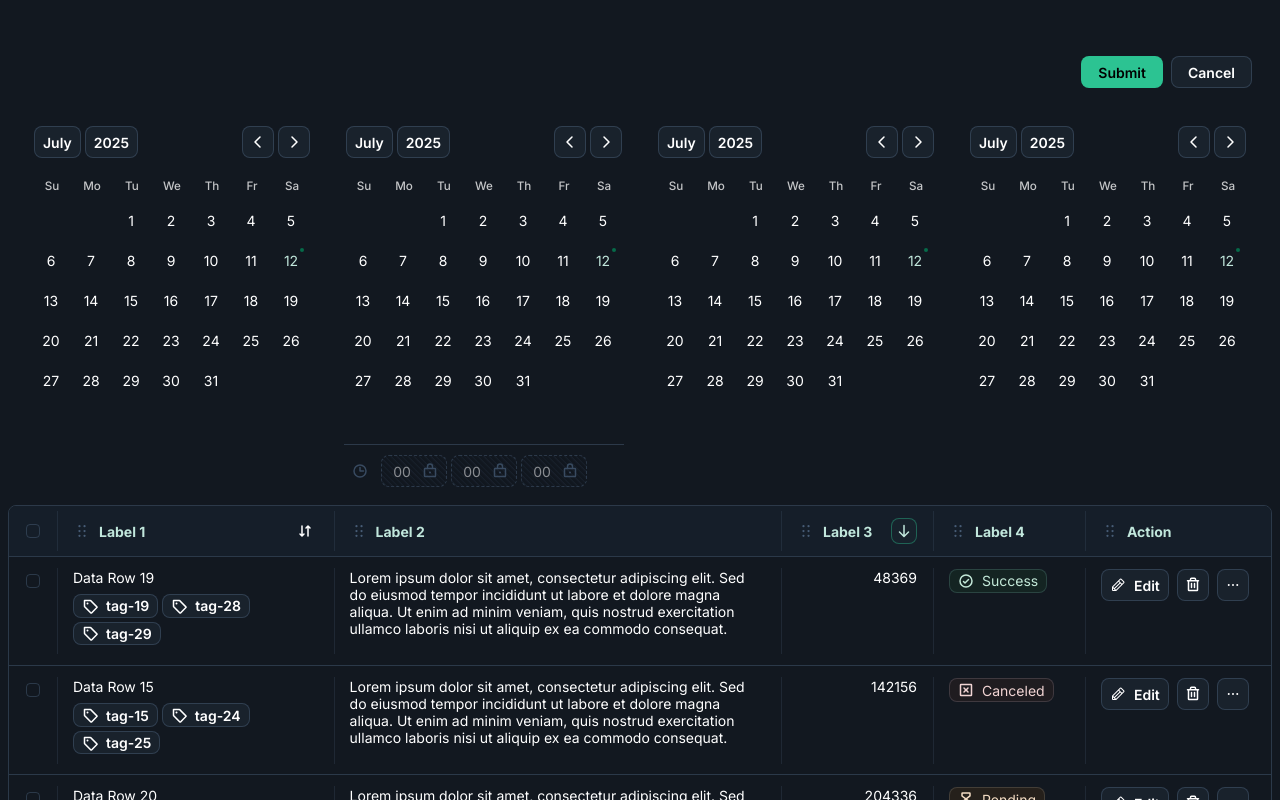
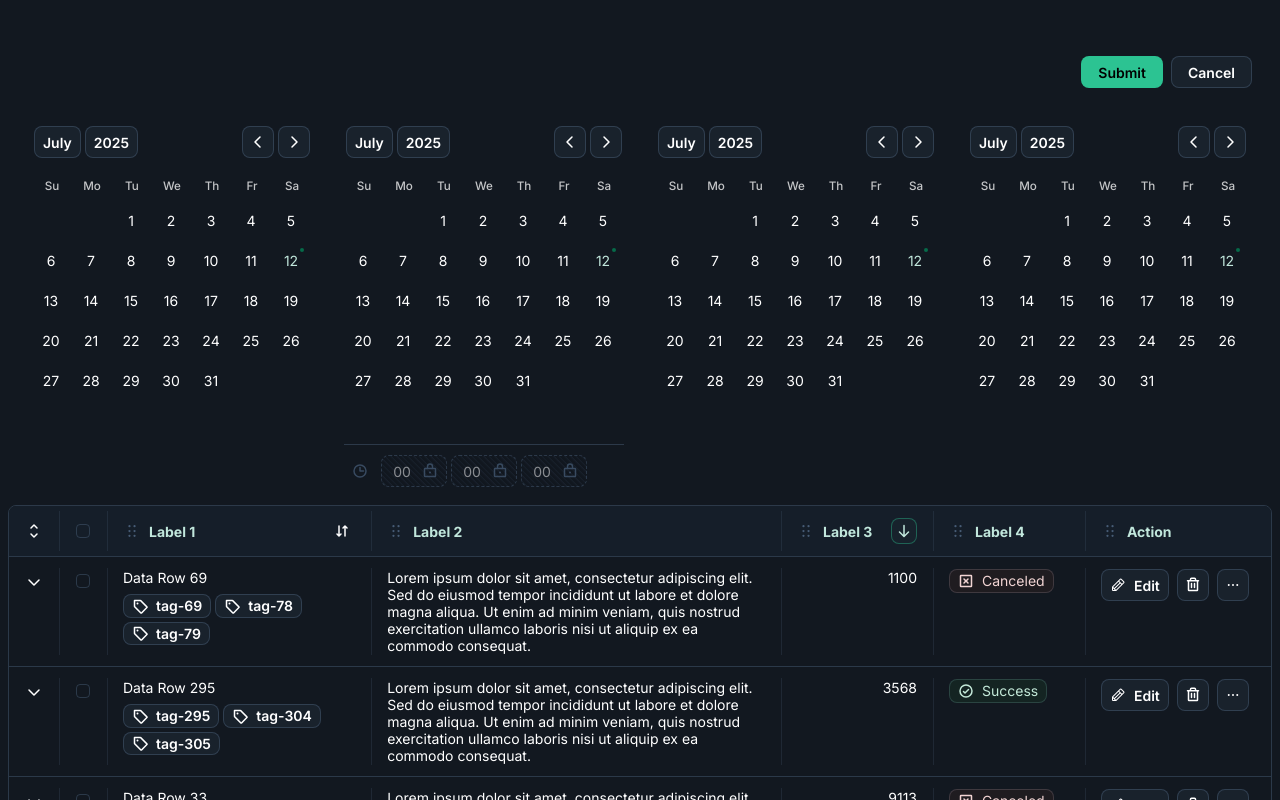
Before and after one commit to hilmiha/asdasc-ui, a React (Vite) app: page / in a window 1280 px wide. Shown: the part 2000-2800 px from the top of the page. Built offline with nearby package versions, Linux system fonts and the light colour scheme.

Commit message:
- table component now can have expanable page for each row

```diff
--- a/src/App.tsx
+++ b/src/App.tsx
@@ -178,7 +178,7 @@ function App() {
     const [valueCheckbox, setValueCheckbox] = useState<string[]>([])
 
     const allDataTable = useMemo(()=>{
-        return generateDataDummy(25)
+        return generateDataDummy(300)
     },[])
     const [tableData, setTableData] = useState<tableRowDataType[]>([])
     const tableColumn = useMemo<tableColumnType[]>(()=>{
@@ -257,7 +257,7 @@ function App() {
                     }}
                 >
                     <p style={{marginBottom:'var(--space-300)'}}>Level three surface</p>
-                    <div style={{display:'flex'}}>
+                    <div style={{display:'flex', flexWrap:'wrap'}}>
                         <SplitButton
                             txtLabel='Toggle Theme'
                             options={[
@@ -777,7 +777,8 @@ function App() {
                         setTableConfig((prev)=>{
                             const tamp:tableConfigType = {
                                 ...prev,
-                                maxRow:newMaxRow
+                                maxRow:newMaxRow,
+                                currentPage:1
                             }
                             return tamp
                         })
@@ -803,6 +804,7 @@ function App() {
                     isColumnSwapable={true}
                     isShowFooter={true}
                     isCheckbox={true}
+                    isExpandable={true}
                 />
             </div>
             <div style={{padding:'var(--space-300)'}}>
@@ -1135,8 +1137,7 @@ const loremText = `Lorem ipsum dolor sit amet, consectetur adipiscing elit. Sed
 const generateDataDummy = (length:number) =>{
     const tableDataDummy: tableRowDataType[] = Array.from({ length: length??25 }, (_, index) => {
         const status = statuses[index % statuses.length];
-
-        return {
+        const tamp:tableRowDataType = {
             id: String(index + 1),
             label1: [
                 `Data Row ${index + 1}`,
@@ -1156,10 +1157,21 @@ const generateDataDummy = (length:number) =>{
                     txtLabel={status.label}
                     iconBefore={status.icon}
                 />
-            )
-        };
+            ),
+            expandedPage:(<TableExpandPage index={index+1}/>)
+        }
+        return tamp;
     })
     return tableDataDummy
+}
+
+const TableExpandPage = ({index}:{index:number}) =>{
+    return(
+        <div style={{maxHeight:'50vh', overflow:'auto'}}>
+            <p>{`helloworld ${index}`}</p>
+            <p>Lorem ipsum dolor sit amet consectetur adipisicing elit. Recusandae dolorem sunt, nihil facere voluptas natus voluptate eligendi. Minus fuga blanditiis temporibus officiis dolorem iusto voluptate labore, quasi quis mollitia ipsa! Lorem ipsum dolor sit amet consectetur, adipisicing elit. Eligendi veritatis consectetur tenetur odit quae, error vel consequuntur distinctio, sit commodi illo architecto facilis sunt? Provident cum corrupti maiores aliquid aspernatur.</p>
+        </div>
+    )
 }
 
 const indonesiaProvinces:optionItemType[] = [
--- a/src/components/table-data/components/table-column.tsx
+++ b/src/components/table-data/components/table-column.tsx
@@ -1,4 +1,4 @@
-import { PiArrowDownBold, PiArrowsDownUpBold, PiArrowUpBold, PiDotsSixVerticalBold } from "react-icons/pi"
+import { PiArrowDownBold, PiArrowsDownUpBold, PiArrowUpBold, PiCaretUpDownBold, PiDotsSixVerticalBold } from "react-icons/pi"
 import type { tableColumnType, tableConfigType } from ".."
 import IconButton from "../../icon-button"
 import { useContext, useEffect } from "react"
@@ -23,7 +23,8 @@ const TableColumn = ({
     isColumnSwapable,
 
     columnCheckboxState,
-    thisOnClickColumnCheckbox,
+    onClickColumnCheckbox,
+    onClickExpandAll,
     shape
 }:{
     ref:React.RefObject<HTMLTableRowElement | null>
@@ -36,7 +37,8 @@ const TableColumn = ({
     isColumnSwapable:boolean
 
     columnCheckboxState:number,
-    thisOnClickColumnCheckbox:()=>void
+    onClickColumnCheckbox:()=>void
+    onClickExpandAll:()=>void
     shape?:globalShapeType
 }) =>{
 
@@ -90,19 +92,19 @@ const TableColumn = ({
             >
                 {column.map((headerData) => (
                     <th
-                        className={headerData.key==='#checkbox'?'no-swap':undefined}
+                        className={(headerData.key==='#checkbox'||headerData.key==='#expandable')?'no-swap':undefined}
                         key={headerData.key}
                         style={{
                             width: headerData.size.size,
                             minWidth: headerData.size.min,
-                            paddingLeft:headerData.key==='#checkbox'?('var(--space-150)'):(undefined),
-                            paddingRight:headerData.key==='#checkbox'?('var(--space-150)'):(undefined),
+                            paddingLeft:(headerData.key==='#checkbox'||headerData.key==='#expandable')?('var(--space-150)'):(undefined),
+                            paddingRight:(headerData.key==='#checkbox'||headerData.key==='#expandable')?('var(--space-150)'):(undefined),
                             display:(!columnShowList.includes(headerData.key))?('none'):(undefined)
                         }}
                     >
                         <div className='cell-header'>
                             {
-                                (isColumnSwapable && headerData.key!=='#checkbox' && screenSize!=="mobile")&&(
+                                (isColumnSwapable && headerData.key!=='#checkbox' && headerData.key!=='#expandable' && screenSize!=="mobile")&&(
                                     <div className='drag-handle'>
                                         <PiDotsSixVerticalBold className='global-icon' size={18}/>
                                     </div>
@@ -115,8 +117,21 @@ const TableColumn = ({
                                             className="table-checkbox-button"
                                             isSelected={columnCheckboxState===2}
                                             isIndeterminate={columnCheckboxState===1}
-                                            onClick={thisOnClickColumnCheckbox}
+                                            onClick={onClickColumnCheckbox}
                                             shape={shape}
+                                        />
+                                    </div>
+                                )
+                            }
+                            {
+                                (headerData.key==='#expandable')&&(
+                                    <div className="table-action-box interactive-box">
+                                        <IconButton
+                                            className="table-expand-button"
+                                            icon={<PiCaretUpDownBold className="global-icon"/>}
+                                            txtLabel="Expand/Collapse All"
+                                            onClick={onClickExpandAll}
+                                            appearance="subtle"
                                         />
                                     </div>
                                 )
--- a/src/components/table-data/components/table-data-row.tsx
+++ b/src/components/table-data/components/table-data-row.tsx
@@ -1,10 +1,10 @@
 import clsx from "clsx"
 import * as ctrl from '../controller';
 import type { tableColumnType, tableRowDataType } from ".."
-import { Fragment, useMemo } from "react"
+import { Fragment, useMemo, type JSX } from "react"
 import Button from "../../button";
 import IconButton from "../../icon-button";
-import { PiSquareBold } from "react-icons/pi";
+import { PiCaretDownBold, PiCaretUpBold, PiSquareBold } from "react-icons/pi";
 import DropdownMenu from "../../dropdown-menu";
 import CheckboxButton from "../../checkbox-button";
 import type { globalShapeType } from "../../_types";
@@ -17,6 +17,8 @@ const TableDataRow = ({
     column,
     columnShowList,
     isSelected,
+    isExpanded,
+    onClickExpandButton,
     shape,
 }:{
     rowData:tableRowDataType
@@ -26,6 +28,8 @@ const TableDataRow = ({
     column:tableColumnType[],
     columnShowList:string[]
     isSelected:boolean,
+    isExpanded:boolean,
+    onClickExpandButton:(id:string)=>void,
     shape?:globalShapeType
 }) =>{
 
@@ -36,8 +40,8 @@ const TableDataRow = ({
             return false
         }
     },[onClickRow])
-
     return(
+        <>
             <tr
                 className={clsx({
                     ['row-clickable']:(isCanClickRow),
@@ -61,8 +65,9 @@ const TableDataRow = ({
                     <td
                         key={headerData.key}
                         style={{
-                        paddingLeft:headerData.key==='#checkbox'?('var(--space-150)'):(undefined),
-                        paddingRight:headerData.key==='#checkbox'?('var(--space-150)'):(undefined),
+                            paddingLeft:(headerData.key==='#checkbox'||headerData.key==='#expandable')?('var(--space-150)'):(undefined),
+                            paddingRight:(headerData.key==='#checkbox'||headerData.key==='#expandable')?('var(--space-150)'):(undefined),
+                            paddingBottom:(headerData.key==='#expandable')?('0px'):(undefined),
                             width: headerData.size.size,
                             minWidth: headerData.size.min,
                             textAlign: headerData.horizontalAlign==='center'?('center'):(headerData.horizontalAlign==='end')?('end'):('start'),
@@ -83,6 +88,31 @@ const TableDataRow = ({
                                         }}
                                         shape={shape}
                                     />
+                                </div>
+                            ):(headerData.key==='#expandable' && rowData['expandedPage'])?(
+                                <div
+                                    className="table-action-box interactive-box"
+                                    style={
+                                        isExpanded?{height:'100%', display:'grid', gridTemplateRows:'max-content 1fr', margin:'0px'}:{}
+                                    }>
+                                    <IconButton
+                                        className="table-expand-button"
+                                        icon={(isExpanded)?(<PiCaretUpBold className="global-icon"/>):(<PiCaretDownBold className="global-icon"/>)}
+                                        isSelected={isExpanded}
+                                        appearance="subtle"
+                                        txtLabel={isExpanded?"Collapse":"Expand"}
+                                        onClick={()=>{onClickExpandButton(rowData.id)}}
+                                    />
+                                    {
+                                        (isExpanded)&&(
+                                            <div style={{
+                                                width:'1px',
+                                                height:'100%',
+                                                marginLeft:'var(--space-150)',
+                                                borderLeft:'1px solid var(--clr-border-primary)'
+                                            }}/>
+                                        )
+                                    }
                                 </div>
                             ):(headerData.type==='row-action' && headerData.actionButtonList)?(
                                 <div className="table-action-box interactive-box">
@@ -165,7 +195,69 @@ const TableDataRow = ({
                     </td>
                 ))}
             </tr>
+            {
+                (rowData['expandedPage'] && isExpanded)&&(
+                    <ExpandedPageRow
+                        isExpanded={isExpanded}
+                        rowData={rowData['expandedPage']}
+                        colSpan={column.length-1}
+                    />
+                    // <tr
+                    //     className={clsx(
+                    //         "expanded-content-box",
+                    //         (isExpanded)?('open'):('close'),
+                    //     )}
+                    // >
+                    //     <td className="table-expanded-span-box">
+                    //         <div className="table-expanded-span">
+                    //         </div>
+                    //     </td>
+                    //     <td className="table-expanded-box" colSpan={column.length-1}>
+                    //         <div className="expandable-wrapper">
+                    //             Lorem ipsum dolor sit amet consectetur, adipisicing elit. Quae perferendis itaque corporis perspiciatis! Numquam quidem dolores quas! Voluptatum corporis nihil fugit. Fugit a cum repellendus quia libero, modi deleniti reiciendis.
+                    //         </div>
+                    //         {/* {
+                    //             <>{rowData['expandedPage']}</>
+                    //         } */}
+                    //     </td>
+                    // </tr>
+                )
+            }
+        </>
     )
 }
 
 export default TableDataRow
+
+const ExpandedPageRow = ({
+    isExpanded,
+    colSpan,
+    rowData
+}:{
+    isExpanded:boolean
+    colSpan:number,
+    rowData:JSX.Element|string
+}) =>{
+
+    return(
+        <tr
+            className={clsx(
+                "expanded-content-box",
+                (isExpanded)?('open'):('close'),
+            )}
+            style={{
+                maxHeight:'0px'
+            }}
+        >
+            <td className="table-expanded-span-box">
+                <div className="table-expanded-span">
+                </div>
+            </td>
+            <td className="table-expanded-box" colSpan={colSpan}>
+                {
+                    <>{rowData}</>
+                }
+            </td>
+        </tr>
+    )
+}
--- a/src/components/table-data/components/table-footer.tsx
+++ b/src/components/table-data/components/table-footer.tsx
@@ -59,7 +59,7 @@ const TableFooter = ({
         {id:'100', txtLabel:'100 Rows'},
     ]
     const columnList = useDeepCompareMemo<optionItemType[]>(()=>{
-        const tamp:optionItemType[] = column.filter(i=>i.key!=='#checkbox').map((i)=>{
+        const tamp:optionItemType[] = column.filter(i=>(i.key!=='#checkbox' && i.key!=='#expandable')).map((i)=>{
             return({
                 id:i.key,
                 txtLabel:i.txtLable,
@@ -209,7 +209,8 @@ const TableFooter = ({
                             floatingConfig={{
                                 isContainerWidthSameAsTrigger:true,
                                 placement:'bottom-end',
-                                fallbackPlacement:['top-end']
+                                fallbackPlacement:['top-end'],
+                                isCloseOnItemClicked:true
                             }}
                             shape={shape}
                         />
@@ -371,12 +372,12 @@ const TableSettingMobile = ({
                                 className={clsx(
                                     'item-column',
                                     {
-                                        ['no-swap']:(headerData.key==='#checkbox')
+                                        ['no-swap']:(headerData.key==='#checkbox' || headerData.key==='#expandable')
                                     }
                                 )}
                             >
                                 {
-                                    (isColumnSwapable && headerData.key!=='#checkbox')&&(
+                                    (isColumnSwapable && headerData.key!=='#checkbox' && headerData.key!=='#expandable')&&(
                                         <div className='drag-handle' style={{display:"flex", alignItems:'center'}}>
                                             <PiDotsSixVerticalBold className='global-icon' size={18}/>
                                         </div>
@@ -386,13 +387,15 @@ const TableSettingMobile = ({
                                     {
                                         headerData.key==='#checkbox'?(
                                             'Checkbox'
+                                        ):headerData.key==='#expandable'?(
+                                            'Expandable'
                                         ):(
                                             headerData.txtLable
                                         )
                                     }
                                 </div>
                                 {
-                                    (headerData.key!=='#checkbox')&&(
+                                    (headerData.key!=='#checkbox' && headerData.key!=='#expandable')&&(
                                         <>
                                             {
                                                 !columnShowList.includes(headerData.key)?(
--- a/src/components/table-data/index.tsx
+++ b/src/components/table-data/index.tsx
@@ -9,6 +9,7 @@ import TableDataRow from './components/table-data-row';
 
 export type tableRowDataType = {
     id:string,
+    expandedPage?:JSX.Element | string
     [key:string]:any
 }
 
@@ -66,7 +67,8 @@ const TableData = ({
 
     isColumnSwapable = false,
     isShowFooter = false,
-    isCheckbox = false
+    isCheckbox = false,
+    isExpandable = false
 }:{
     className?:string,
     shape?:globalShapeType,
@@ -87,6 +89,7 @@ const TableData = ({
     isColumnSwapable?:boolean
     isShowFooter?:boolean
     isCheckbox?:boolean
+    isExpandable?:boolean
 }) =>{
     const {
         globalShape,
@@ -103,7 +106,8 @@ const TableData = ({
     const [columnShowList, setColumnShowList] = useState<string[]>(column.map((i)=>i.key))
 
     useEffect(()=>{
-        if(isCheckbox && column[0]?.key!=='#checkbox'){
+        const tampColumnKeys = column.map((i)=>i.key)
+        if(isCheckbox && !tampColumnKeys.includes('#checkbox')){
             setColumn((prev)=>{
                 const tampNew = [
                     {
@@ -118,24 +122,45 @@ const TableData = ({
                 return tampNew
             })
         }
+        if(isExpandable && !tampColumnKeys.includes('#expandable')){
+            setColumn((prev)=>{
+                const tampNew = [
+                    {
+                        key:'#expandable',
+                        size:{size:'0%', min:'23px'},
+                        txtLable:''
+                    },
+                    ...prev
+                ]
+
+                setColumnShowList(tampNew.map((i)=>i.key))
+                return tampNew
+            })
+        }
     },[])
 
-    // const [sortBy, setSortBy] = useState(defaultSort)
-    // const [isSortDesc, setIsSortDesc] = useState(false)
-
-    // const [maxRow, setMaxRow] = useState('10')
-    // const [currentPage, setCurrentPage] = useState(1)
-    // const [countPage, setCountPage] = useState(1)
-    // const [totalData, setTotalData] = useState(3)
-
-    // const footerNuberRow:[number, number] = useMemo(()=>{
-    //     const currentPage = tableConfig?.currentPage??1
-    //     const maxRow = tableConfig?.maxRow??1
-    //     const totalData = tableConfig?.totalData??0
-    //     const startAt = (currentPage*maxRow)-maxRow+1
-    //     const endAt = Math.min((currentPage*maxRow),totalData)
-    //     return([startAt,endAt])
-    // },[tableConfig?.maxRow, tableConfig?.currentPage, tableConfig?.totalData])
+    const [rowExpanded, setRowExpanded] = useState<string[]>([])
+    const onClickExpandAll = () =>{
+        if(rowExpanded.length===tableData.length || rowExpanded.length>0){
+            setRowExpanded([])
+        }else{
+            setRowExpanded(tableData.map(i=>i.id))
+        }
+    }
+    const onClickExpandRow = (id:string) =>{
+        if(rowExpanded.includes(id)){
+            setRowExpanded((prev)=>{
+                return [...prev].filter(i=>i!=id)
+            })
+        }else{
+            setRowExpanded((prev)=>{
+                return [...prev, id]
+            })
+        }
+    }
+    useEffect(()=>{
+        setRowExpanded([])
+    },[tableConfig])
 
 
 
@@ -216,11 +241,12 @@ const TableData = ({
                         isColumnSwapable={isColumnSwapable}
 
                         columnCheckboxState={columnCheckboxState}
-                        thisOnClickColumnCheckbox={thisOnClickColumnCheckbox}
+                        onClickColumnCheckbox={thisOnClickColumnCheckbox}
+                        onClickExpandAll={onClickExpandAll}
                         shape={shape}
                     />
                 </table>
-                <table className="table-data">
+                <table className="table-data" style={{height:'1px'}}>
                     <tbody className='table-body'>
                         {tableData.map((rowData) => (
                             <TableDataRow
@@ -232,6 +258,8 @@ const TableData = ({
                                 onClickRowAction={onClickRowAction}
                                 onClickRowCheckbox={thisOnClickRowCheckbox}
                                 isSelected={thisSelectedRow.includes(rowData.id)}
+                                isExpanded={rowExpanded.includes(rowData.id)}
+                                onClickExpandButton={onClickExpandRow}
                                 shape={shape}
                             />
                         ))}
--- a/src/components/table-data/styles.scss
+++ b/src/components/table-data/styles.scss
@@ -144,7 +144,7 @@
                             margin-bottom: var(--space-100);
                         }
 
-                        + td {
+                        + td:not(.table-expanded-box) {
                             &::before{
                                 content: ' ';
                                 position: absolute;
@@ -159,10 +159,36 @@
                         }
 
                     }
+                    td.table-expanded-span-box{
+                        padding-top: var(--space-0);
+                        padding-left: var(--space-300);
+                        height: auto;
+                        .table-expanded-span{
+                            border-left: 1px solid var(--clr-border-primary);
+                            border-bottom: 1px solid var(--clr-border-primary);
+                            height: 100%;
+                            width: 100%;
+                            margin-bottom: 0px;
+                        }
+                    }
+                    td.table-expanded-box{
+                        padding-left: var(--space-100);
+                    }
                 }
+
+                // tr.expanded-content-box{
+                //     background-color: green;
+                // }
             }
 
         }
+    }
+
+    .table-expand-button{
+        padding: var(--space-50);
+        margin: var(--space-0);
+        height: fit-content;
+        width: fit-content;
     }
     .table-checkbox-button{
         margin: 0px;
```
Lines whose indentation alone changed are shown as unchanged.
